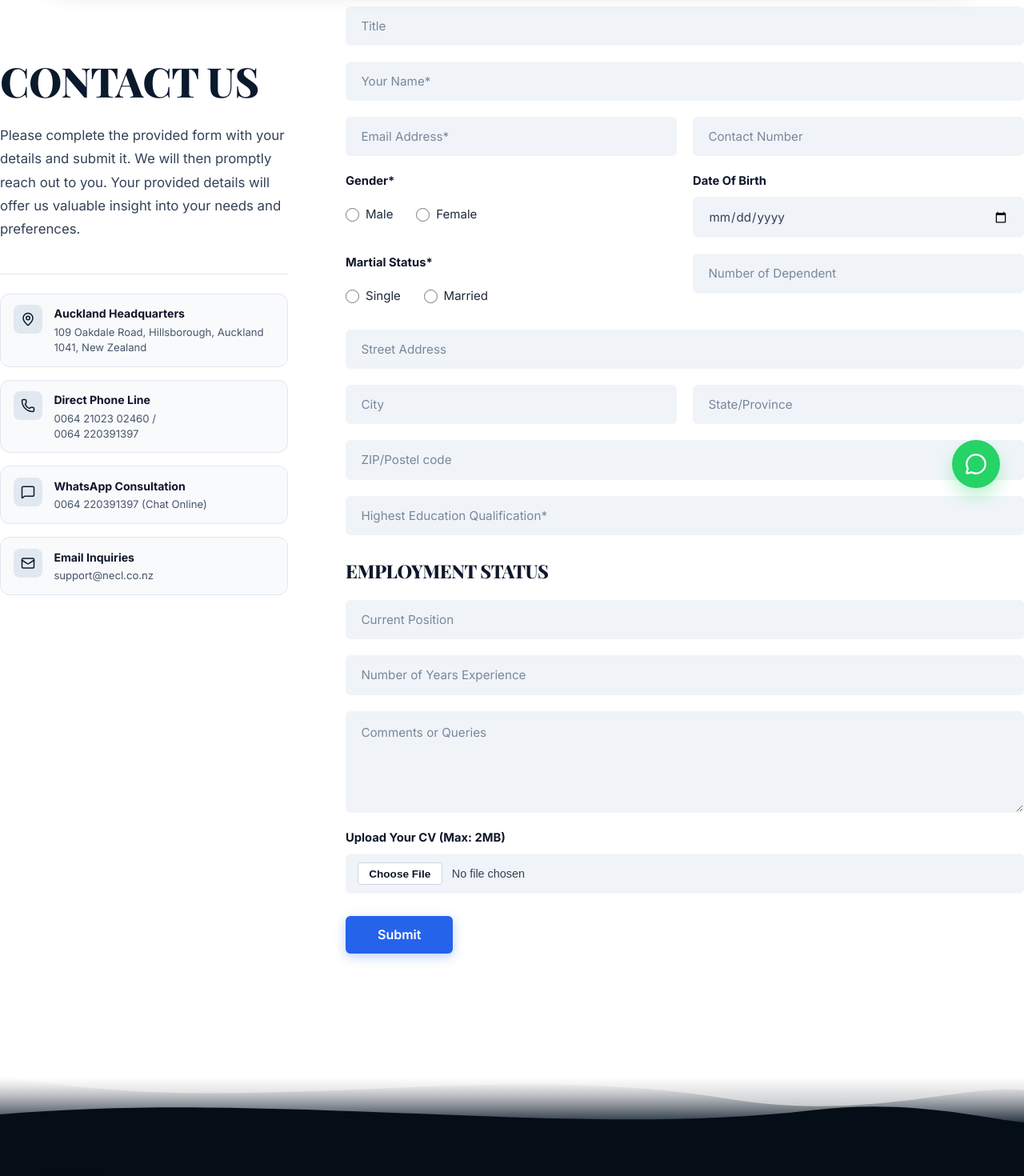
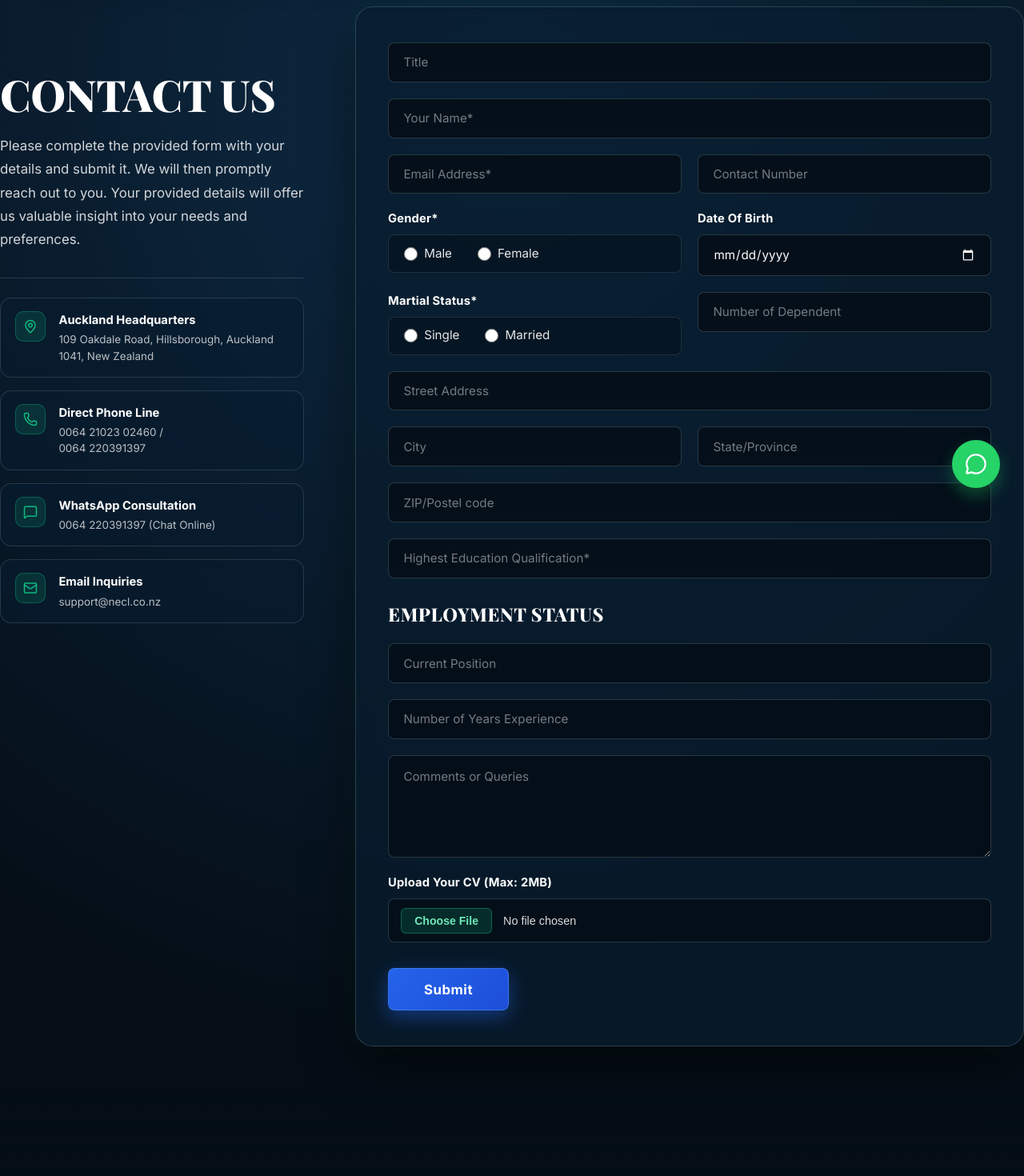
Before and after one commit to DUTCHBOYYOBHCTUD/joppy, a React (Vite) app: page /contact in a window 1280 px wide. Shown: the part 160-1630 px from the top of the page at 80% size. Built offline with nearby package versions, Linux system fonts and the light colour scheme; no server answers.

Commit message:
feat: restore dark blue luxury theme on Contact page and optimize mobile 3D model framing and scrollytelling card docking

```diff
--- a/src/pages/Contact.css
+++ b/src/pages/Contact.css
@@ -1,43 +1,47 @@
 /* ==========================================================================
-   Contact Page - Custom Light Luxury Theme Matching Client Specification
+   Contact Page - Dark Blue Luxury Theme (NECL Website Aesthetic)
    ========================================================================== */
 
 .contact-page-root {
   position: relative;
   width: 100%;
   min-height: 100vh;
-  background: #FFFFFF;
-  color: #0F172A;
-  padding-top: 7.5rem;
+  background-color: #050E17;
+  background-image:
+    radial-gradient(circle at 50% 18%, #0E2B45 0%, #050E17 80%),
+    linear-gradient(180deg, rgba(9, 28, 46, 0.5) 0%, #050E17 100%);
+  color: #FFFFFF;
+  padding-top: 8rem;
+  padding-bottom: 5rem;
   overflow-x: hidden;
 }
 
 .contact-main-section {
-  padding: 3rem 0 7rem 0;
+  padding: 2.5rem 0 4.5rem 0;
 }
 
 .contact-layout-grid {
   display: grid;
-  grid-template-columns: 360px 1fr;
-  gap: 4.5rem;
+  grid-template-columns: 380px 1fr;
+  gap: 4rem;
   align-items: start;
 }
 
 /* --------------------------------------------------------------------------
-   Left Column: Information & Direct Contact
+   Left Column: Information & Direct Official Channels
    -------------------------------------------------------------------------- */
 .contact-intro-col {
   position: sticky;
-  top: 7rem;
+  top: 7.5rem;
 }
 
 .contact-main-heading {
   font-family: var(--font-heading);
-  font-size: clamp(2.4rem, 4vw, 3.2rem);
-  font-weight: 800;
-  color: #0B192C;
-  line-height: 1.15;
-  margin-bottom: 1.5rem;
+  font-size: clamp(2.4rem, 4.5vw, 3.4rem);
+  font-weight: 900;
+  color: #FFFFFF;
+  line-height: 1.1;
+  margin-bottom: 1.25rem;
   letter-spacing: -0.5px;
 }
 
@@ -45,8 +49,8 @@
   font-family: var(--font-body);
   font-size: 1.05rem;
   line-height: 1.75;
-  color: #334155;
-  margin-bottom: 2.5rem;
+  color: rgba(255, 255, 255, 0.82);
+  margin-bottom: 2rem;
 }
 
 /* Quick Office Direct Channels */
@@ -55,62 +59,73 @@
   flex-direction: column;
   gap: 1rem;
   padding-top: 1.5rem;
-  border-top: 1px solid #E2E8F0;
+  border-top: 1px solid rgba(169, 199, 216, 0.18);
 }
 
 .contact-channel-item {
   display: flex;
   align-items: flex-start;
-  gap: 0.9rem;
-  padding: 0.85rem 1rem;
-  border-radius: 12px;
-  background: #F8FAFC;
-  border: 1px solid #E2E8F0;
+  gap: 1rem;
+  padding: 1rem 1.15rem;
+  border-radius: 14px;
+  background: rgba(9, 28, 46, 0.65);
+  border: 1px solid rgba(169, 199, 216, 0.18);
+  backdrop-filter: blur(12px);
+  -webkit-backdrop-filter: blur(12px);
   transition: all 0.25s ease;
 }
 
 .contact-channel-item:hover {
-  background: #F1F5F9;
-  border-color: #CBD5E1;
+  background: rgba(14, 43, 69, 0.85);
+  border-color: rgba(16, 185, 129, 0.45);
   transform: translateX(4px);
+  box-shadow: 0 10px 25px rgba(0, 0, 0, 0.35);
 }
 
 .channel-icon-wrap {
   display: flex;
   align-items: center;
   justify-content: center;
-  width: 36px;
-  height: 36px;
-  border-radius: 8px;
-  background: #E2E8F0;
-  color: #0B192C;
+  width: 38px;
+  height: 38px;
+  border-radius: 10px;
+  background: rgba(16, 185, 129, 0.15);
+  border: 1px solid rgba(16, 185, 129, 0.35);
+  color: #10B981;
   flex-shrink: 0;
 }
 
 .channel-details strong {
   display: block;
-  font-size: 0.88rem;
-  color: #0F172A;
+  font-size: 0.92rem;
+  color: #FFFFFF;
   margin-bottom: 2px;
 }
 
 .channel-details p,
 .channel-details a {
-  font-size: 0.82rem;
-  color: #475569;
+  font-size: 0.84rem;
+  color: rgba(255, 255, 255, 0.72);
   text-decoration: none;
-  line-height: 1.45;
+  line-height: 1.5;
 }
 
 .channel-details a:hover {
-  color: #2563EB;
+  color: #6EE7B7;
 }
 
 /* --------------------------------------------------------------------------
-   Right Column: The Form (Exact Match to Pasted Pictures)
+   Right Column: Form Container (Exact Fields Styled in Luxury Dark Blue)
    -------------------------------------------------------------------------- */
 .contact-form-container {
   width: 100%;
+  background: rgba(9, 28, 46, 0.75);
+  border: 1px solid rgba(169, 199, 216, 0.22);
+  border-radius: 22px;
+  padding: 2.75rem 2.5rem;
+  backdrop-filter: blur(18px);
+  -webkit-backdrop-filter: blur(18px);
+  box-shadow: 0 25px 60px rgba(0, 0, 0, 0.55), 0 0 35px rgba(16, 185, 129, 0.08);
 }
 
 .client-custom-form {
@@ -120,7 +135,7 @@
   width: 100%;
 }
 
-/* Input Fields (Soft Blue-Gray, Borderless/Subtle Border) */
+/* Dark Glass Input Fields */
 .client-custom-form input[type="text"],
 .client-custom-form input[type="email"],
 .client-custom-form input[type="tel"],
@@ -129,29 +144,29 @@
 .client-custom-form select,
 .client-custom-form textarea {
   width: 100%;
-  background: #F0F4F8;
-  border: 1px solid transparent;
-  border-radius: 6px;
-  padding: 0.88rem 1.15rem;
+  background: rgba(5, 14, 23, 0.85);
+  border: 1px solid rgba(169, 199, 216, 0.22);
+  border-radius: 8px;
+  padding: 0.9rem 1.15rem;
   font-family: var(--font-body);
   font-size: 0.95rem;
-  color: #0F172A;
+  color: #FFFFFF;
   outline: none;
-  transition: background-color 0.2s ease, border-color 0.2s ease, box-shadow 0.2s ease;
+  transition: all 0.25s ease;
+  color-scheme: dark;
 }
 
 .client-custom-form input::placeholder,
 .client-custom-form textarea::placeholder {
-  color: #64748B;
-  opacity: 0.85;
+  color: rgba(255, 255, 255, 0.45);
 }
 
 .client-custom-form input:focus,
 .client-custom-form select:focus,
 .client-custom-form textarea:focus {
-  background: #FFFFFF;
-  border-color: #2563EB;
-  box-shadow: 0 0 0 3px rgba(37, 99, 235, 0.12);
+  background: rgba(9, 28, 46, 0.95);
+  border-color: #10B981;
+  box-shadow: 0 0 16px rgba(16, 185, 129, 0.25);
 }
 
 /* 2-Column Form Rows */
@@ -162,7 +177,7 @@
   align-items: start;
 }
 
-/* Labeled Field Group */
+/* Field Group with Label */
 .form-field-group {
   display: flex;
   flex-direction: column;
@@ -173,23 +188,28 @@
   font-family: var(--font-body);
   font-size: 0.92rem;
   font-weight: 700;
-  color: #0F172A;
+  color: #FFFFFF;
+  letter-spacing: 0.2px;
 }
 
 /* Horizontal Radio Button Groups */
 .radio-options-row {
   display: flex;
   align-items: center;
-  gap: 1.8rem;
-  min-height: 44px;
+  gap: 2rem;
+  min-height: 48px;
+  background: rgba(5, 14, 23, 0.5);
+  border: 1px solid rgba(169, 199, 216, 0.15);
+  border-radius: 8px;
+  padding: 0 1.2rem;
 }
 
 .radio-item-label {
   display: inline-flex;
   align-items: center;
   gap: 8px;
-  font-size: 0.94rem;
-  color: #1E293B;
+  font-size: 0.95rem;
+  color: rgba(255, 255, 255, 0.9);
   cursor: pointer;
   user-select: none;
 }
@@ -197,23 +217,18 @@
 .radio-item-label input[type="radio"] {
   width: 17px;
   height: 17px;
-  accent-color: #2563EB;
+  accent-color: #10B981;
   cursor: pointer;
 }
 
-/* Date of Birth Input */
-.client-custom-form input[type="date"] {
-  cursor: pointer;
-  color: #334155;
-}
-
-/* Section Title (Employment Status) */
+/* Subsection: Employment Status */
 .form-subsection-heading {
   font-family: var(--font-heading);
   font-size: 1.45rem;
   font-weight: 800;
-  color: #0F172A;
+  color: #FFFFFF;
   margin: 0.75rem 0 0.25rem 0;
+  letter-spacing: 0.5px;
 }
 
 /* Textarea */
@@ -232,87 +247,87 @@
 
 .cv-file-wrapper {
   position: relative;
-  background: #F0F4F8;
-  border-radius: 6px;
-  padding: 0.6rem 0.85rem;
+  background: rgba(5, 14, 23, 0.85);
+  border-radius: 8px;
+  padding: 0.65rem 0.95rem;
   display: flex;
   align-items: center;
-  border: 1px solid transparent;
-  transition: all 0.2s ease;
+  border: 1px solid rgba(169, 199, 216, 0.22);
+  transition: all 0.25s ease;
 }
 
 .cv-file-wrapper:focus-within {
-  background: #FFFFFF;
-  border-color: #2563EB;
-  box-shadow: 0 0 0 3px rgba(37, 99, 235, 0.12);
+  border-color: #10B981;
+  box-shadow: 0 0 16px rgba(16, 185, 129, 0.25);
 }
 
 .cv-file-wrapper input[type="file"] {
   width: 100%;
   font-size: 0.9rem;
-  color: #334155;
+  color: rgba(255, 255, 255, 0.85);
   cursor: pointer;
 }
 
 .cv-file-wrapper input[type="file"]::file-selector-button {
-  background: #FFFFFF;
-  border: 1px solid #CBD5E1;
-  border-radius: 4px;
-  padding: 0.35rem 0.85rem;
-  margin-right: 12px;
-  font-size: 0.85rem;
-  font-weight: 600;
-  color: #0F172A;
+  background: rgba(16, 185, 129, 0.18);
+  border: 1px solid rgba(16, 185, 129, 0.4);
+  border-radius: 6px;
+  padding: 0.45rem 1rem;
+  margin-right: 14px;
+  font-size: 0.88rem;
+  font-weight: 700;
+  color: #6EE7B7;
   cursor: pointer;
-  transition: all 0.2s ease;
+  transition: all 0.25s ease;
 }
 
 .cv-file-wrapper input[type="file"]::file-selector-button:hover {
-  background: #F1F5F9;
-  border-color: #94A3B8;
+  background: #10B981;
+  color: #050E17;
 }
 
 .file-limit-hint {
-  font-size: 0.78rem;
-  color: #64748B;
+  font-size: 0.8rem;
+  color: rgba(255, 255, 255, 0.55);
   margin-top: 2px;
 }
 
 .file-error-message {
-  font-size: 0.82rem;
-  color: #DC2626;
+  font-size: 0.84rem;
+  color: #F87171;
   font-weight: 600;
 }
 
-/* Blue Submit Button (Exact Match to Screenshot) */
+/* Submit Button (Vibrant Blue with Royal Glow matching Client picture) */
 .form-submit-row {
   display: flex;
   align-items: center;
   gap: 1.5rem;
-  margin-top: 0.5rem;
+  margin-top: 0.75rem;
 }
 
 .btn-contact-submit {
-  background: #2563EB;
+  background: linear-gradient(135deg, #2563EB 0%, #1D4ED8 100%);
   color: #FFFFFF;
-  border: none;
-  border-radius: 6px;
-  padding: 0.85rem 2.5rem;
+  border: 1px solid rgba(96, 165, 250, 0.4);
+  border-radius: 8px;
+  padding: 0.95rem 2.75rem;
   font-family: var(--font-body);
-  font-size: 1rem;
-  font-weight: 600;
+  font-size: 1.05rem;
+  font-weight: 700;
+  letter-spacing: 0.5px;
   cursor: pointer;
-  box-shadow: 0 4px 14px rgba(37, 99, 235, 0.3);
-  transition: background-color 0.2s ease, transform 0.2s ease, box-shadow 0.2s ease;
+  box-shadow: 0 8px 25px rgba(37, 99, 235, 0.45);
+  transition: all 0.25s ease;
   display: inline-flex;
   align-items: center;
   justify-content: center;
 }
 
 .btn-contact-submit:hover:not(:disabled) {
-  background: #1D4ED8;
-  transform: translateY(-1px);
-  box-shadow: 0 6px 20px rgba(37, 99, 235, 0.4);
+  background: linear-gradient(135deg, #3B82F6 0%, #2563EB 100%);
+  transform: translateY(-2px);
+  box-shadow: 0 12px 30px rgba(37, 99, 235, 0.6);
 }
 
 .btn-contact-submit:active:not(:disabled) {
@@ -320,51 +335,32 @@
 }
 
 .btn-contact-submit:disabled {
-  opacity: 0.65;
+  opacity: 0.6;
   cursor: not-allowed;
 }
 
-/* Submission Notification Banners */
+/* Feedback Status Banners */
 .submit-status-banner {
   padding: 1rem 1.25rem;
-  border-radius: 8px;
+  border-radius: 10px;
   font-size: 0.95rem;
   line-height: 1.5;
   display: flex;
   align-items: center;
   gap: 12px;
+  margin-top: 0.75rem;
 }
 
 .submit-status-banner.success {
-  background: #ECFDF5;
-  color: #065F46;
-  border: 1px solid #A7F3D0;
+  background: rgba(16, 185, 129, 0.15);
+  color: #6EE7B7;
+  border: 1px solid rgba(16, 185, 129, 0.35);
 }
 
 .submit-status-banner.error {
-  background: #FEF2F2;
-  color: #991B1B;
-  border: 1px solid #FECACA;
-}
-
-/* --------------------------------------------------------------------------
-   Seamless Page to Footer Transition Wave Divider
-   -------------------------------------------------------------------------- */
-.contact-footer-transition-divider {
-  position: relative;
-  width: 100%;
-  height: 140px;
-  line-height: 0;
-  overflow: hidden;
-  margin-top: -1px;
-}
-
-.contact-footer-transition-divider svg {
-  position: absolute;
-  bottom: 0;
-  left: 0;
-  width: 100%;
-  height: 100%;
+  background: rgba(239, 68, 68, 0.15);
+  color: #FCA5A5;
+  border: 1px solid rgba(239, 68, 68, 0.35);
 }
 
 /* --------------------------------------------------------------------------
@@ -373,11 +369,16 @@
 @media (max-width: 992px) {
   .contact-layout-grid {
     grid-template-columns: 1fr;
-    gap: 3rem;
+    gap: 2.5rem;
   }
 
   .contact-intro-col {
     position: static;
+  }
+
+  .contact-form-container {
+    padding: 2rem 1.5rem;
+    border-radius: 18px;
   }
 
   .contact-channels-block {
@@ -389,16 +390,32 @@
 
 @media (max-width: 640px) {
   .contact-page-root {
-    padding-top: 6rem;
+    padding-top: 6.5rem;
+    padding-bottom: 3.5rem;
   }
 
   .contact-main-section {
-    padding: 1.5rem 0 4rem 0;
+    padding: 1rem 0 2rem 0;
+  }
+
+  .contact-main-heading {
+    font-size: 2.2rem;
+  }
+
+  .contact-form-container {
+    padding: 1.5rem 1rem;
+    border-radius: 16px;
   }
 
   .form-row-2col {
     grid-template-columns: 1fr;
-    gap: 1.25rem;
+    gap: 1rem;
+  }
+
+  .radio-options-row {
+    min-height: 44px;
+    gap: 1.5rem;
+    padding: 0 0.85rem;
   }
 
   .contact-channels-block {
@@ -407,6 +424,6 @@
 
   .btn-contact-submit {
     width: 100%;
-    padding: 0.95rem 1.5rem;
+    padding: 1rem 1.5rem;
   }
 }
--- a/src/pages/Contact.jsx
+++ b/src/pages/Contact.jsx
@@ -445,27 +445,6 @@ const Contact = () => {
 
         </div>
       </div>
-
-      {/* Seamless Transition Divider to Footer */}
-      <div className="contact-footer-transition-divider" aria-hidden="true">
-        <svg viewBox="0 0 1440 140" fill="none" preserveAspectRatio="none">
-          <defs>
-            <linearGradient id="contactFooterGrad" x1="0%" y1="0%" x2="0%" y2="100%">
-              <stop offset="0%" stopColor="#FFFFFF" stopOpacity="0" />
-              <stop offset="60%" stopColor="#0B1E30" stopOpacity="0.8" />
-              <stop offset="100%" stopColor="#050E17" stopOpacity="1" />
-            </linearGradient>
-          </defs>
-          <path
-            d="M0,40 C320,100 680,20 1020,70 C1220,100 1360,50 1440,60 L1440,140 L0,140 Z"
-            fill="url(#contactFooterGrad)"
-          />
-          <path
-            d="M0,90 C400,60 800,120 1140,85 C1280,70 1380,95 1440,100 L1440,140 L0,140 Z"
-            fill="#050E17"
-          />
-        </svg>
-      </div>
     </div>
   );
 };
```
Also changed, not shown: src/components/SkyTower3D.jsx (+8 -8 lines).
